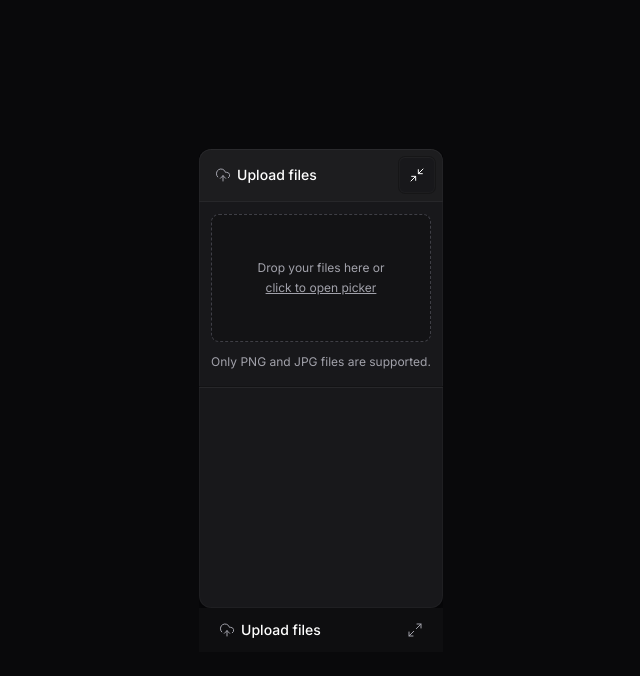
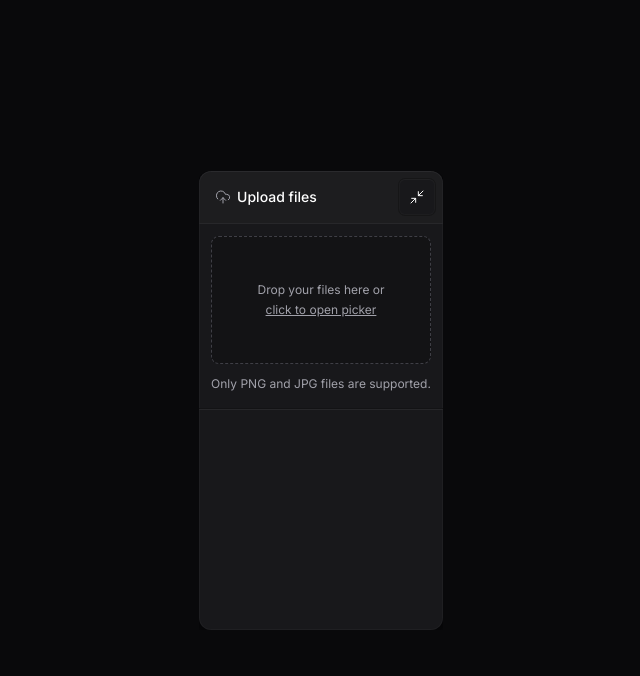
Before and after one commit to mmancilha/upload-widget, a React (Vite) app in the folder web/: page / in a window 1280 px wide. Shown: the top 676 px of the page, without its empty margins (319-959 px from the left). Built offline with nearby package versions, Linux system fonts and the light colour scheme.

Commit message:
Fix minimized button visibility - show only when widget is closed

```diff
--- a/web/src/components/upload-widget.tsx
+++ b/web/src/components/upload-widget.tsx
@@ -23,7 +23,7 @@ export function UploadWidget() {
           </div>
         </div>
       </Collapsible.Content>
-      <UploadWidgetMinimizedButton />
+      {!isOpen && <UploadWidgetMinimizedButton />}
     </Collapsible.Root>
   );
 }
```
